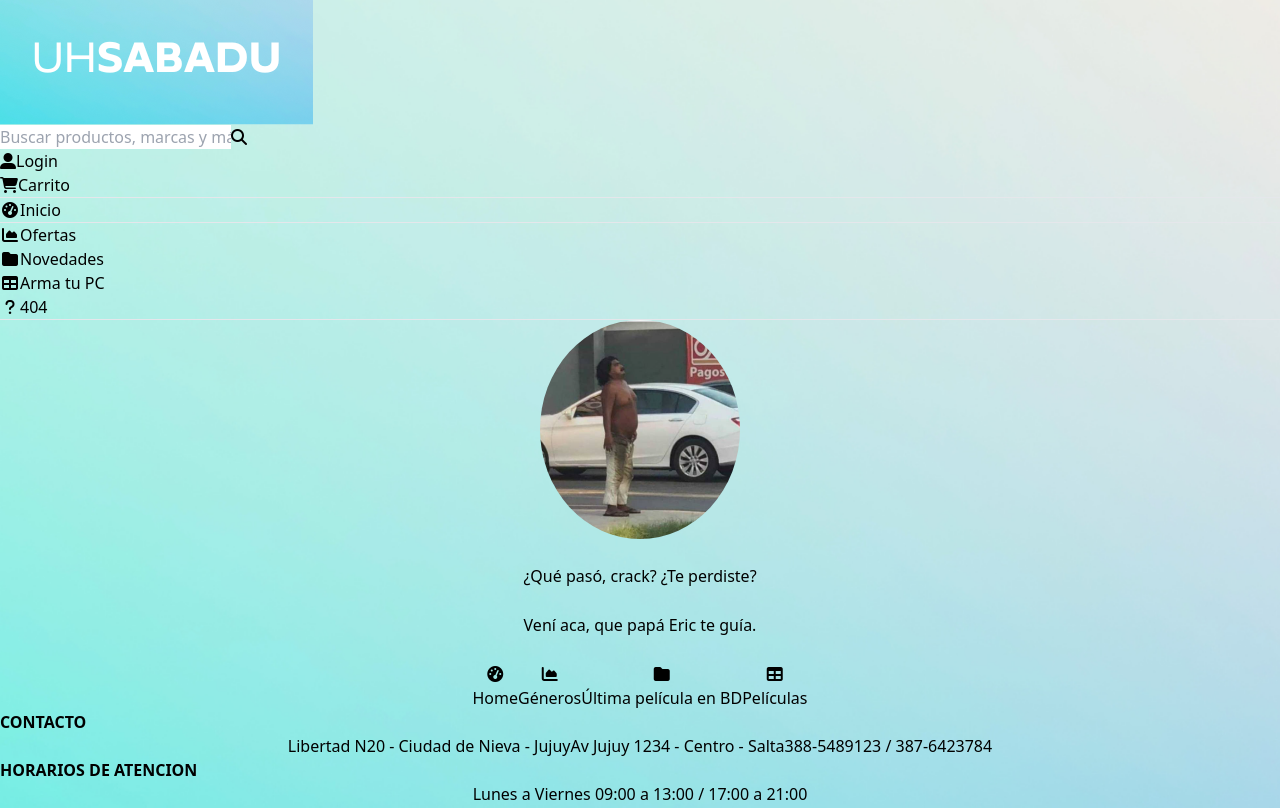
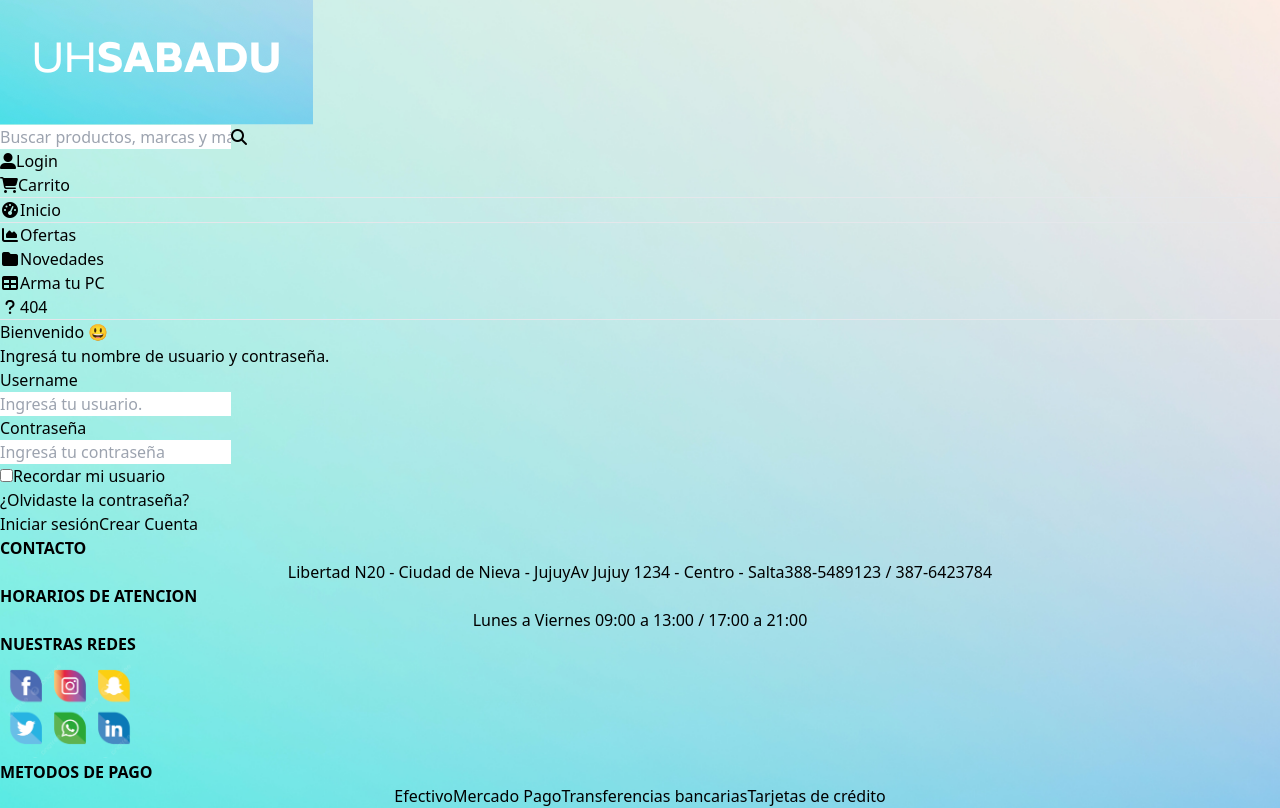
Before and after one commit to SergioFernandezT/uhSabadu-front, a React (Vite) app: page /users/login in a window 1280 px wide. Shown: the top 808 px of the page. Built offline with nearby package versions, Linux system fonts and the light colour scheme.

Commit message:
added styles for footer section

```diff
--- a/src/App.jsx
+++ b/src/App.jsx
@@ -11,16 +11,14 @@ import { Header } from "./components/Header";
 
 import "./App.css";
 import Home from "./components/Home";
+import Login from "./components/users/Login";
 import { NavBar } from "./components/NavBar";
-
-const bgImg = { backgroundImage: "url('/images/fondo1.png')",
-      backgroundRepeat: "no-repeat",
-        backgroundSize: "cover" };
 
 export function App() {
   return (
     <>
-      <div id="wrapper" style={bgImg}>
+      <Header></Header>
+      <div id="wrapper">
         <div id="content-wrapper" >
           {/*<!-- Main Content -->*/}
           <div id="content" className="flex flex-col">
@@ -28,20 +26,20 @@ export function App() {
             <h1 className="text-3xl font-bold underline">
               Hello world!
             </h1>*/}
-            <Header></Header>
             {/* <SideBar /> */}
             <NavBar></NavBar>
             <Routes>
               <Route path="/" element={<Home />} />
+              <Route path="/users/login" element={<Login />} />
               <Route path="/allGenres" element={<GenresInDb />} />
               <Route path="/lastMovie" element={<LastMovieInDb />} />
               <Route path="/allMovies" element={<ContentRowMovies />} />
               <Route path="*" element={<NotFound />} />
             </Routes>
-            <Footer />
           </div>
         </div>
       </div>
+      <Footer />
     </>
   );
 }
--- a/src/components/Footer.jsx
+++ b/src/components/Footer.jsx
@@ -4,9 +4,9 @@ const ulStyle = { display: "flex", justifyContent: "center", listStyleType: "non
 
 export function Footer() {
 	return (
-		<footer className="sticky-footer">
-			<div className="container my-auto  flex flex-row items-center justify-around">
-				<section className="footer text-center my-auto">
+		<footer className="flex relative bottom-0 left-0 mt-11" >
+			<div className="container my-auto  flex flex-row items-start justify-around">
+				<section>
 					<strong>CONTACTO</strong>
 					<ul style={ulStyle} className='flex-col items-center justify-center'>
 						<li>
--- a/src/components/Header.jsx
+++ b/src/components/Header.jsx
@@ -1,3 +1,5 @@
+import { Link } from "react-router-dom";
+
 const headerStyle = {
     textAlign: "center",
     display: "flex",
@@ -10,20 +12,20 @@ const headerStyle = {
 export function Header() {
     return (
         <header className=" flex flex-row items-center justify-between">
-            <a href="/"><img src="/images/logo.png" alt="Logo" /></a>
+            <Link to="/"><img src="/images/logo.png" alt="Logo" /></Link>
             <form action="/products/search" method="GET" className="search-form">
-                <input type="text" name="keywords" placeholder="Buscar productos, marcas y más" className="search-form_input"></input>
+                <input type="text" name="keywords" placeholder="Buscar productos, marcas y más" className="search-form_input"/>
                 <button type="submit" className="search-form_button"><i className="fas fa-search"></i></button>
             </form>
             <div className="buttons w-1/5">
                 <div className="flex flex-row items-center justify-around">
                     <div>
                         <i className="fa-solid fa-user-large"></i>
-                        <a href="/users/login">Login</a>
+                        <Link to="/users/login">Login</Link>
                     </div>
                     <div>
                         <i className="fa-solid fa-cart-shopping"></i>
-                        <a href="/products/productCart">Carrito</a>
+                        <Link to="/products/productCart">Carrito</Link>
                     </div>
                 </div>
             </div>
--- a/src/components/Home.jsx
+++ b/src/components/Home.jsx
@@ -45,7 +45,7 @@ export default function Home() {
           </div>
         </div>
 
-        <div className="marcas flex flex-row w-screen justify-around items-center gap">
+        <div className="marcas flex flex-row w-screen justify-around items-center my-11">
           <img className="w-1/5 h-fit" src="/images/marca1.png" alt="Marca 1" />
           <img className="w-1/5 h-fit" src="/images/marca2.png" alt="Marca 2" />
           <img className="w-1/5 h-fit" src="/images/marca3.png" alt="Marca 3" />
--- a/src/components/NavBar.jsx
+++ b/src/components/NavBar.jsx
@@ -1,17 +1,10 @@
-import React from "react";
 import { Link } from "react-router-dom";
 
 export function NavBar() {
     return (
-        <>
-            <ul
-                className="navbar-nav bg-gradient-secondary navbar flex flex-row justify-between"
-            >
+            <ul className="flex flex-row justify-between my-3">
 
-                <a
-                    className="sidebar-brand d-flex align-items-center justify-content-center"
-                    href="/"
-                >
+                <a className="sidebar-brand d-flex align-items-center justify-content-center" href="/" >
                     <div className="sidebar-brand-icon">
                         {/* <img className="w-100" src={image} alt="Digital House" /> */}
                     </div>
@@ -60,7 +53,5 @@ export function NavBar() {
                 </li>
                 <hr className="sidebar-divider d-none d-md-block" />
             </ul>
-
-        </>
-  );
+    );
 }
--- a/src/components/SideBar.jsx
+++ b/src/components/SideBar.jsx
@@ -1,9 +1,8 @@
-import React from "react";
 import { Link } from "react-router-dom";
 
 export function SideBar() {
   return (
-    <React.Fragment>
+    <>
       {/*<!-- Sidebar -->*/}
       <ul
         className="navbar-nav bg-gradient-secondary sidebar sidebar-dark accordion"
@@ -72,6 +71,6 @@ export function SideBar() {
         <hr className="sidebar-divider d-none d-md-block" />
       </ul>
       {/*<!-- End of Sidebar -->*/}
-    </React.Fragment>
+    </>
   );
 }
--- /dev/null
+++ b/src/components/users/Login.jsx
@@ -0,0 +1,47 @@
+import React from 'react'
+import { Link } from "react-router-dom";
+
+export default function Login() {
+    return (
+        <main>
+            <div class="login">
+                <form action="/users/login" method="POST">
+                    <h1>Bienvenido 😃</h1>
+
+                    <h3>Ingresá tu nombre de usuario y contraseña.</h3>
+
+                    <div class="email">
+                        <h4>Username</h4>
+                        <input type="email" id="email" name="email" placeholder="Ingresá tu usuario." required/>
+                    </div>
+                    {/* <% if (locals.errors && errors.email) { %>
+              <div class="text-danger" style="color: crimson;">
+                <%= errors.email.msg %>
+              </div>
+              <% } %>*/}
+                    <div class="password">
+                        <h4>Contraseña</h4>
+                        <input type="password" id="password" name="password" placeholder="Ingresá tu contraseña" required/>
+                    </div>
+                    <div class="form-group form-check">
+                        <label class="form-check-label">
+                            <input type="checkbox" class="form-check-input" id="remember_user" name="remember_user"/>Recordar mi
+                                usuario
+                        </label>
+                    </div>
+                    <Link to="/users/resetPassword">
+                        <h6>¿Olvidaste la contraseña?</h6>
+                    </Link>
+
+                    <button type="submit">Iniciar sesión</button>
+                    <button type="button" onclick="irARegister()">Crear Cuenta</button>
+                    {/* <script>
+                  function irARegister() {
+                    window.location.href = "/users/register";
+                  }
+                </script> */}
+                </form>
+            </div>
+        </main>
+    )
+}
--- a/src/index.css
+++ b/src/index.css
@@ -1,3 +1,12 @@
 @tailwind base;
 @tailwind components;
 @tailwind utilities;
+
+body {
+    background-image: url("/images/fondo1.png");
+    background-repeat: no-repeat;
+    background-size: cover;
+    display: flex;
+    flex-direction: column;
+    position: relative;
+}
```
